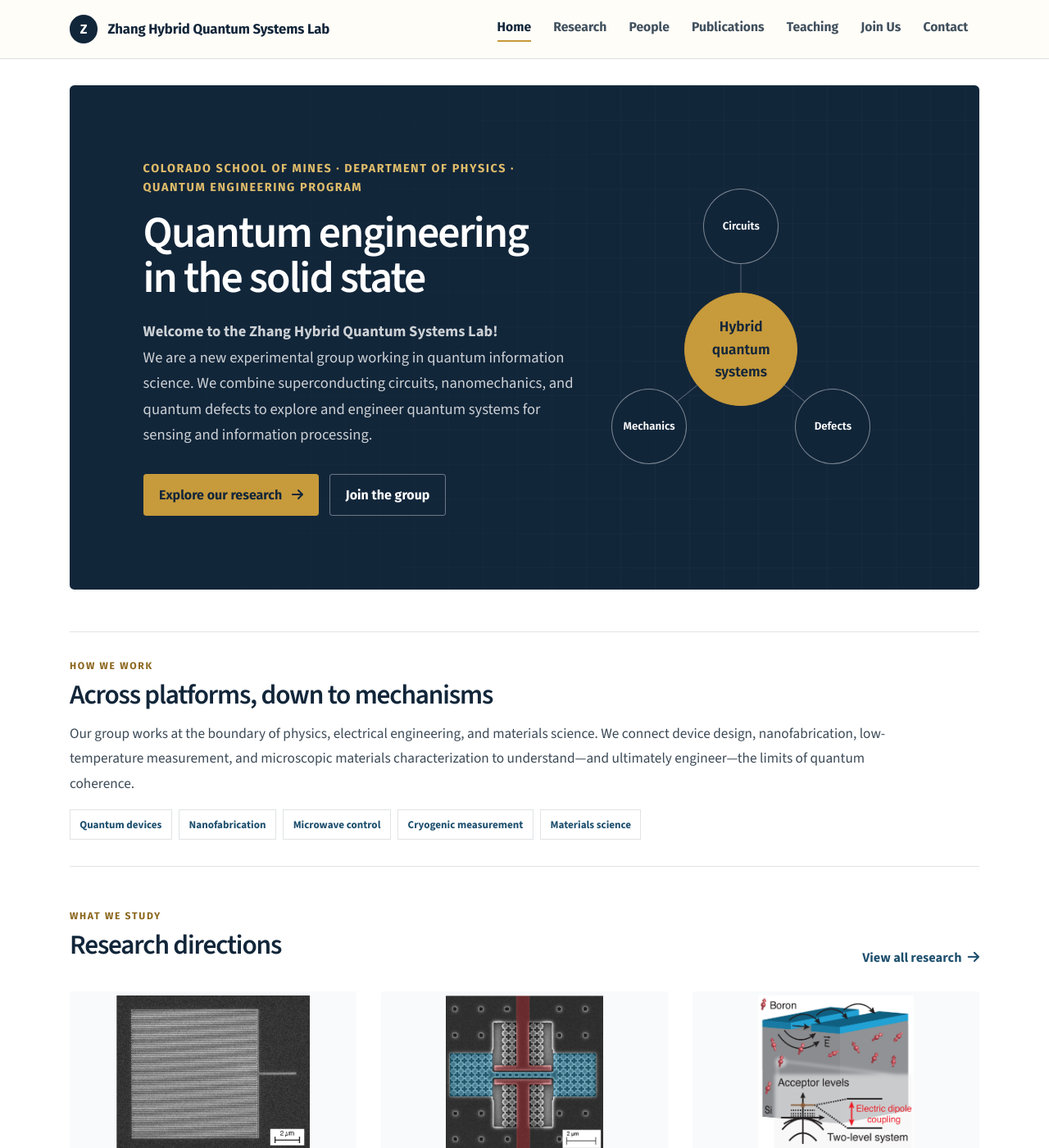
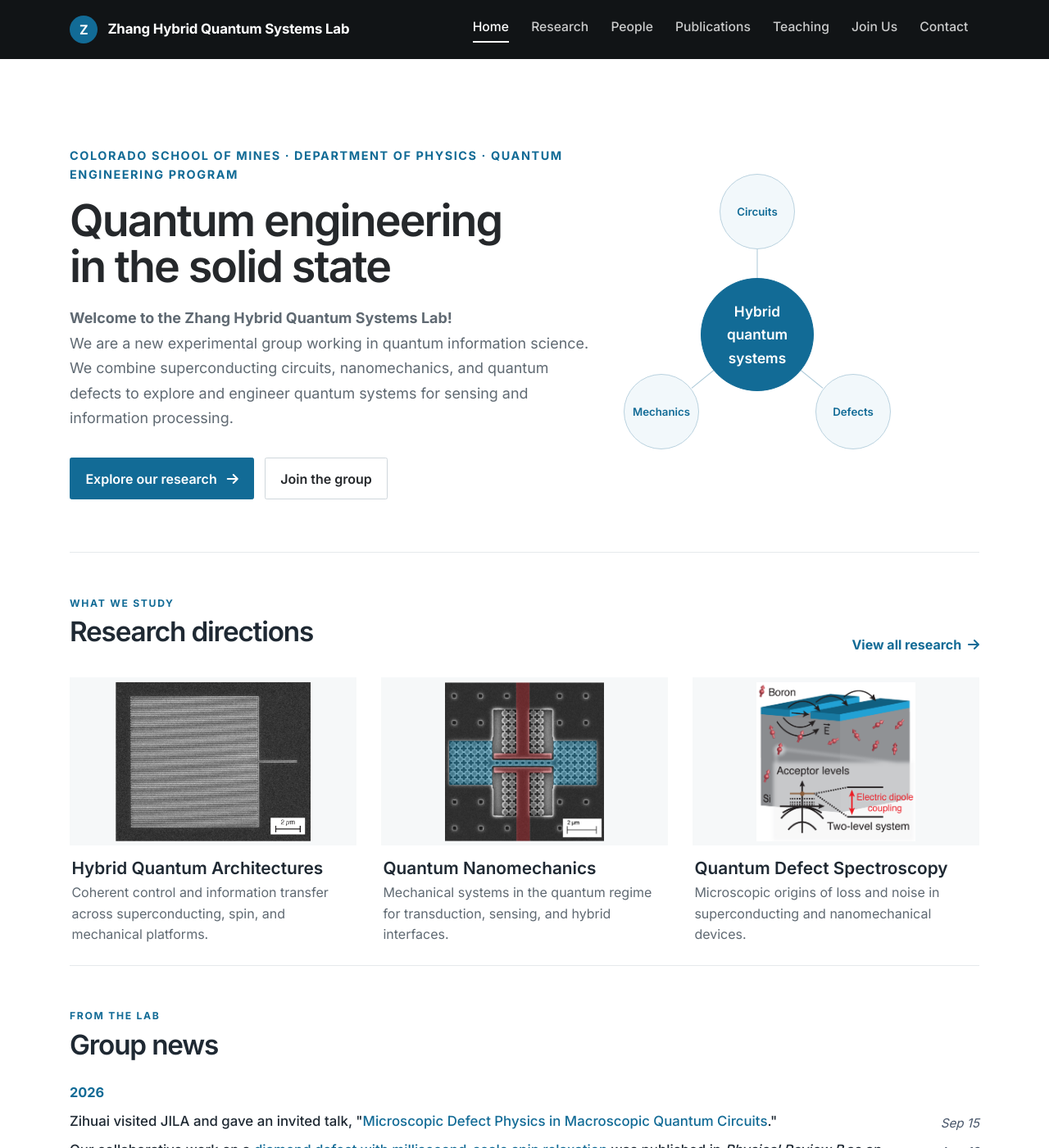
Before and after one commit to zihuaiz/zihuaiz.github.io, a Jekyll site: the page built from index.html, in a window 1280 px wide and 1400 px high. Shown: the whole window at 82% size. Built offline with Jekyll 4.4.1, drawn with Linux system fonts in a browser that asks for light colours; nearby versions of some CDN libraries; a style sheet for code colours, icons or effects is not loaded.

Commit message:
Refresh site styling and add prior research figures

```diff
--- a/_layouts/default.html
+++ b/_layouts/default.html
@@ -26,9 +26,9 @@
     <link rel="stylesheet" href="https://cdnjs.cloudflare.com/ajax/libs/academicons/1.9.1/css/academicons.min.css" integrity="sha512-b1ASx0WHgVFL5ZQhTgiPWX+68KjS38Jk87jg7pe+qC7q9YkEtFq0z7xCglv7qGIs/68d3mAp+StfC8WKC5SSAg==" crossorigin="anonymous" />
     <link rel="preconnect" href="https://fonts.googleapis.com">
     <link rel="preconnect" href="https://fonts.gstatic.com" crossorigin>
-    <link href="https://fonts.googleapis.com/css2?family=Fira+Sans:ital,wght@0,400;0,500;0,600;0,700;1,400&family=Source+Code+Pro:wght@400;600&family=Source+Sans+3:ital,wght@0,400;0,500;0,600;0,700;1,400;1,600&display=swap" rel="stylesheet">
+    <link href="https://fonts.googleapis.com/css2?family=Inter:wght@400;500;600;700&family=Source+Code+Pro:wght@400;600&display=swap" rel="stylesheet">
     <link rel="stylesheet" href="https://cdn.jsdelivr.net/npm/katex@0.16.11/dist/katex.min.css" integrity="sha384-nB0miv6/jRmo5UMMR1wu3Gz6NLsoTkbqJghGIsx//Rlm+ZU03BU6SQNC66uf4l5+" crossorigin="anonymous">
-    <link rel="stylesheet" href="{{ '/assets/css/global.css' | relative_url }}?v=20260919-research-page">
+    <link rel="stylesheet" href="{{ '/assets/css/global.css' | relative_url }}?v=20260919-clean-refresh">
 </head>
 <body class="bg-light" {{ page.body_attr }}>
     {% include navbar.html %}
--- a/assets/css/global.css
+++ b/assets/css/global.css
@@ -387,7 +387,7 @@ body {
 .reading-note-label,
 .reading-type {
   color: var(--lab-gold-text);
-  font-family: "Fira Sans", sans-serif;
+  font-family: "Inter", sans-serif;
   font-size: 0.76rem;
   font-weight: 700;
   letter-spacing: 0.09em;
@@ -410,7 +410,7 @@ body {
   padding: 0.45rem 0.75rem;
   border: 1px solid var(--lab-line);
   color: var(--lab-blue);
-  font-family: "Fira Sans", sans-serif;
+  font-family: "Inter", sans-serif;
   font-size: 0.88rem;
   font-weight: 600;
 }
@@ -435,7 +435,7 @@ body {
 
 .resource-area {
   color: var(--lab-navy);
-  font-family: "Source Sans 3", sans-serif;
+  font-family: "Inter", sans-serif;
   font-size: 1.55rem;
   font-weight: 600;
   letter-spacing: -0.025em;
@@ -455,7 +455,7 @@ body {
 
 .reading-entry h2 {
   margin: 0.35rem 0 0.35rem;
-  font-family: "Fira Sans", sans-serif;
+  font-family: "Inter", sans-serif;
   font-size: clamp(1.2rem, 2vw, 1.45rem);
   font-weight: 600;
   line-height: 1.35;
@@ -529,25 +529,25 @@ body {
 
 /* Group-site redesign */
 :root {
-  --lab-navy: #12263a;
-  --lab-blue: #1d4f6e;
-  --lab-teal: #2c7a7b;
-  --lab-gold: #c79a3b;
-  --lab-gold-text: #8b661d;
-  --lab-ink: #17212b;
-  --lab-muted: #5d6975;
+  --lab-navy: #1f2933;
+  --lab-blue: #126b96;
+  --lab-teal: #126b96;
+  --lab-gold: #1681b5;
+  --lab-gold-text: #126b96;
+  --lab-ink: #25282b;
+  --lab-muted: #5f6972;
   --lab-paper: #ffffff;
   --lab-white: #ffffff;
-  --lab-line: rgba(18, 38, 58, 0.13);
+  --lab-line: #e5e9ec;
 }
 
 body {
   color: var(--lab-ink);
   background: var(--lab-paper);
   background-color: #ffffff !important;
-  font-family: "Source Sans 3", sans-serif;
-  font-size: 1.02rem;
-  line-height: 1.6;
+  font-family: "Inter", sans-serif;
+  font-size: 1rem;
+  line-height: 1.65;
   padding-top: 5.5rem;
 }
 
@@ -565,8 +565,8 @@ a:hover {
 
 .navbar {
   min-height: 4.5rem;
-  background: rgba(255, 253, 248, 0.96) !important;
-  border-bottom: 1px solid var(--lab-line);
+  background: #111416 !important;
+  border-bottom: 0;
   box-shadow: none !important;
 }
 
@@ -574,7 +574,7 @@ a:hover {
   display: inline-flex;
   align-items: center;
   gap: 0.75rem;
-  color: var(--lab-navy) !important;
+  color: #ffffff !important;
   white-space: normal;
 }
 
@@ -585,32 +585,32 @@ a:hover {
   height: 2.15rem;
   flex: 0 0 2.15rem;
   border-radius: 50%;
-  background: var(--lab-navy);
+  background: var(--lab-blue);
   color: var(--lab-white);
-  font-family: "Fira Sans", sans-serif;
+  font-family: "Inter", sans-serif;
   font-size: 1rem;
   font-weight: 700;
 }
 
 .brand-name {
-  font-family: "Fira Sans", sans-serif;
+  font-family: "Inter", sans-serif;
   font-size: 1.05rem;
   font-weight: 700;
   letter-spacing: -0.01em;
 }
 
 .navbar-light .navbar-nav .nav-link {
-  color: #40505e;
-  font-family: "Fira Sans", sans-serif;
+  color: rgba(255,255,255,.78);
+  font-family: "Inter", sans-serif;
   font-size: 0.98rem;
-  font-weight: 700;
+  font-weight: 500;
   padding-right: 0.85rem;
   padding-left: 0.85rem;
 }
 
 .navbar-light .navbar-nav .active > .nav-link,
 .navbar-light .navbar-nav .nav-link:hover {
-  color: var(--lab-navy);
+  color: #ffffff;
 }
 
 .navbar-light .navbar-nav .active > .nav-link::after {
@@ -619,27 +619,30 @@ a:hover {
   width: 100%;
   height: 2px;
   margin-top: 0.2rem;
-  background: var(--lab-gold);
+  background: #ffffff;
+}
+
+.navbar-light .navbar-toggler {
+  border-color: rgba(255,255,255,.35);
+  color: rgba(255,255,255,.9);
 }
 
 .lab-hero {
   position: relative;
   overflow: hidden;
-  margin-top: 1rem;
-  padding: clamp(3rem, 7vw, 6.5rem);
-  border-radius: 0.35rem;
-  background: var(--lab-navy);
-  color: var(--lab-white);
+  margin-top: 0;
+  padding: clamp(3.25rem, 7vw, 6.25rem) 0 clamp(2.75rem, 5vw, 4.5rem);
+  border-bottom: 1px solid var(--lab-line);
+  border-radius: 0;
+  background: #ffffff;
+  color: var(--lab-ink);
 }
 
 .lab-hero::before {
   content: "";
   position: absolute;
   inset: 0;
-  opacity: 0.18;
-  background-image: linear-gradient(rgba(255,255,255,.12) 1px, transparent 1px), linear-gradient(90deg, rgba(255,255,255,.12) 1px, transparent 1px);
-  background-size: 42px 42px;
-  mask-image: linear-gradient(to right, transparent 0%, #000 65%);
+  display: none;
 }
 
 .lab-hero .row {
@@ -650,7 +653,7 @@ a:hover {
 .lab-kicker,
 .section-eyebrow {
   color: var(--lab-gold-text);
-  font-family: "Fira Sans", sans-serif;
+  font-family: "Inter", sans-serif;
   font-size: 0.76rem;
   font-weight: 700;
   letter-spacing: 0.14em;
@@ -664,14 +667,14 @@ a:hover {
 
 .lab-hero .lab-kicker,
 .growing-team .section-eyebrow {
-  color: #e0bd6a;
+  color: var(--lab-blue);
 }
 
 .lab-hero h1 {
   max-width: 760px;
   margin: 1rem 0 1.35rem;
-  color: #fff;
-  font-family: "Source Sans 3", sans-serif;
+  color: var(--lab-ink);
+  font-family: "Inter", sans-serif;
   font-size: clamp(2.2rem, 4.2vw, 3.75rem);
   font-weight: 600;
   letter-spacing: -0.035em;
@@ -684,8 +687,8 @@ a:hover {
 
 .lab-hero-lead {
   max-width: 680px;
-  color: rgba(255,255,255,.79);
-  font-size: 1.16rem;
+  color: var(--lab-muted);
+  font-size: 1.12rem;
   line-height: 1.7;
 }
 
@@ -698,32 +701,32 @@ a:hover {
 
 .btn-lab-primary,
 .btn-lab-secondary {
-  border-radius: 0.2rem;
-  font-family: "Fira Sans", sans-serif;
+  border-radius: 0.15rem;
+  font-family: "Inter", sans-serif;
   padding: 0.8rem 1.15rem;
-  font-weight: 700;
+  font-weight: 600;
 }
 
 .btn-lab-primary {
-  border-color: var(--lab-gold);
-  background: var(--lab-gold);
-  color: var(--lab-navy);
+  border-color: var(--lab-blue);
+  background: var(--lab-blue);
+  color: #ffffff;
 }
 
 .btn-lab-primary:hover {
-  border-color: #deb760;
-  background: #deb760;
-  color: var(--lab-navy);
+  border-color: #0d587d;
+  background: #0d587d;
+  color: #ffffff;
 }
 
 .btn-lab-secondary {
-  border-color: rgba(255,255,255,.38);
-  color: #fff;
+  border-color: #cfd7dc;
+  color: var(--lab-ink);
 }
 
 .btn-lab-secondary:hover {
-  border-color: #fff;
-  color: #fff;
+  border-color: var(--lab-blue);
+  color: var(--lab-blue);
 }
 
 .lab-system-map {
@@ -756,7 +759,7 @@ a:hover {
   left: 50%;
   z-index: 1;
   height: 1px;
-  background: rgba(255,255,255,.28);
+  background: #a9c7d7;
   transform-origin: left center;
 }
 
@@ -771,11 +774,11 @@ a:hover {
   place-items: center;
   width: 92px;
   height: 92px;
-  border: 1px solid rgba(255,255,255,.45);
+  border: 1px solid #bad2df;
   border-radius: 50%;
-  background: rgba(18,38,58,.86);
-  color: #fff;
-  font-family: "Fira Sans", sans-serif;
+  background: #f2f8fb;
+  color: var(--lab-blue);
+  font-family: "Inter", sans-serif;
   font-size: 0.83rem;
   font-weight: 600;
   text-align: center;
@@ -787,9 +790,9 @@ a:hover {
   z-index: 3;
   width: 138px;
   height: 138px;
-  border-color: var(--lab-gold);
-  background: var(--lab-gold);
-  color: var(--lab-navy);
+  border-color: var(--lab-blue);
+  background: var(--lab-blue);
+  color: #ffffff;
   font-size: 1.08rem;
   transform: translate(-50%, -50%);
 }
@@ -818,7 +821,7 @@ a:hover {
 .people-page h2 {
   margin-top: 0.35rem;
   color: var(--lab-navy);
-  font-family: "Source Sans 3", sans-serif;
+  font-family: "Inter", sans-serif;
   font-weight: 600;
   letter-spacing: -0.035em;
 }
@@ -853,8 +856,8 @@ a:hover {
   height: 205px;
   object-fit: contain;
   padding: 0.35rem;
-  background: #f8fafb;
-  border-bottom: 3px solid var(--lab-gold);
+  background: #f6f8f9;
+  border-bottom: 0;
 }
 
 .research-preview-content {
@@ -865,7 +868,7 @@ a:hover {
   min-height: 0;
   margin: 0 0 0.25rem;
   color: var(--lab-navy);
-  font-family: "Fira Sans", sans-serif;
+  font-family: "Inter", sans-serif;
   font-size: 1.3rem;
   font-weight: 600;
 }
@@ -984,13 +987,13 @@ a:hover {
 }
 
 .research-direction-card {
-  border-left: 4px solid var(--lab-gold);
+  border-left: 0;
 }
 
 .research-direction-title,
 .publication-title {
   color: var(--lab-navy) !important;
-  font-family: "Fira Sans", sans-serif;
+  font-family: "Inter", sans-serif;
 }
 
 .publication-year-label {
@@ -1035,7 +1038,7 @@ a:hover {
 .page-intro h1 {
   margin: 0.55rem 0 1rem;
   color: var(--lab-navy);
-  font-family: "Source Sans 3", sans-serif;
+  font-family: "Inter", sans-serif;
   font-size: clamp(2rem, 3.5vw, 3.15rem);
   font-weight: 600;
   letter-spacing: -0.035em;
@@ -1074,7 +1077,7 @@ a:hover {
 .people-card h3 {
   margin-bottom: 0.3rem;
   color: var(--lab-navy);
-  font-family: "Source Sans 3", sans-serif;
+  font-family: "Inter", sans-serif;
   font-size: 2.15rem;
   font-weight: 600;
 }
@@ -1114,7 +1117,7 @@ a:hover {
 .growing-team h2 {
   margin: 0.45rem 0 0.8rem;
   color: #fff;
-  font-family: "Source Sans 3", sans-serif;
+  font-family: "Inter", sans-serif;
   font-size: clamp(2rem, 4vw, 3rem);
   font-weight: 600;
   letter-spacing: -0.035em;
@@ -1164,7 +1167,7 @@ a:hover {
 .opportunities-page h2 {
   margin-top: 0.45rem;
   color: var(--lab-navy);
-  font-family: "Fira Sans", sans-serif;
+  font-family: "Inter", sans-serif;
   font-size: 1.65rem;
   font-weight: 600;
 }
@@ -1190,7 +1193,7 @@ a:hover {
 
 .research-group-title {
   color: var(--lab-navy);
-  font-family: "Fira Sans", sans-serif;
+  font-family: "Inter", sans-serif;
 }
 
 .research-section {
@@ -1210,7 +1213,7 @@ a:hover {
 .research-section-heading h2 {
   margin: 0.2rem 0 0;
   color: var(--lab-navy);
-  font-family: "Fira Sans", sans-serif;
+  font-family: "Inter", sans-serif;
   font-size: clamp(1.8rem, 3.5vw, 2.45rem);
   font-weight: 600;
 }
@@ -1238,16 +1241,18 @@ a:hover {
   margin-top: 1rem;
   padding-top: 0.85rem;
   border-top: 1px solid var(--lab-line);
-  font-size: 0.94rem;
-  line-height: 1.55;
+  font-size: 0.88rem;
+  line-height: 1.6;
 }
 
 .direction-publications h3 {
   margin: 0 0 0.65rem;
   color: var(--lab-navy);
-  font-family: "Fira Sans", sans-serif;
-  font-size: 0.95rem;
-  font-weight: 600;
+  font-family: "Inter", sans-serif;
+  font-size: 0.78rem;
+  font-weight: 600;
+  letter-spacing: 0.045em;
+  text-transform: uppercase;
 }
 
 .direction-publications p {
@@ -1260,13 +1265,16 @@ a:hover {
 }
 
 .direction-publications a {
-  color: var(--lab-teal);
-  font-weight: 500;
+  color: inherit;
+  font-weight: 400;
+  text-decoration: underline;
+  text-decoration-color: #b9c2c8;
+  text-underline-offset: 0.14em;
 }
 
 .direction-publications a:hover {
-  color: var(--lab-navy);
-  text-decoration: underline;
+  color: var(--lab-blue);
+  text-decoration-color: var(--lab-blue);
 }
 
 .past-research-summary {
@@ -1277,7 +1285,7 @@ a:hover {
 .past-research-summary h3,
 .representative-work h3 {
   color: var(--lab-navy);
-  font-family: "Fira Sans", sans-serif;
+  font-family: "Inter", sans-serif;
   font-size: 1.4rem;
   font-weight: 600;
 }
@@ -1293,37 +1301,71 @@ a:hover {
   margin-bottom: 1.75rem;
 }
 
-.research-image-placeholder {
-  display: flex;
-  min-height: 190px;
-  flex-direction: column;
-  align-items: center;
-  justify-content: center;
-  gap: 0.45rem;
-  border: 1px dashed #9daab5;
-  border-radius: 0.25rem;
-  background: linear-gradient(135deg, rgba(0, 65, 101, 0.035), rgba(207, 184, 124, 0.12));
-  color: var(--lab-navy);
-  text-align: center;
-}
-
-.research-image-placeholder i {
-  margin-bottom: 0.25rem;
-  color: var(--lab-teal);
-  font-size: 1.65rem;
-}
-
-.research-image-placeholder span {
-  font-family: "Fira Sans", sans-serif;
-  font-weight: 600;
-}
-
-.research-image-placeholder small {
+.research-figure {
+  height: 100%;
+  margin: 0;
+}
+
+.research-figure-crop {
+  position: relative;
+  overflow: hidden;
+  background: #fff;
+}
+
+.research-figure-microscopy .research-figure-crop { aspect-ratio: 808 / 548; }
+.research-figure-surface .research-figure-crop { aspect-ratio: 1586 / 1231; }
+.research-figure-entanglement .research-figure-crop { aspect-ratio: 984 / 966; }
+
+.research-figure img {
+  display: block;
+  width: 100%;
+  height: auto;
+}
+
+.research-figure-microscopy img {
+  width: 100%;
+}
+
+.figure-mask {
+  position: absolute;
+  z-index: 1;
+  display: block;
+  background: #fff;
+}
+
+.research-figure-microscopy .figure-mask-a {
+  top: 0;
+  left: 0;
+  width: 5%;
+  height: 9%;
+}
+
+.research-figure-surface .figure-mask-b {
+  top: 0;
+  left: 0;
+  width: 8%;
+  height: 7%;
+}
+
+.research-figure-surface .figure-mask-c {
+  top: 36%;
+  left: 0;
+  width: 8%;
+  height: 7%;
+}
+
+.research-figure-entanglement .figure-mask-c {
+  top: 4%;
+  left: 0;
+  width: 8%;
+  height: 9%;
+}
+
+.research-figure figcaption {
+  margin-top: 0.65rem;
   color: var(--lab-muted);
-  font-family: "Source Code Pro", monospace;
-  font-size: 0.72rem;
-  letter-spacing: 0.06em;
-  text-transform: uppercase;
+  font-size: 0.84rem;
+  line-height: 1.4;
 }
 
 .representative-work {
@@ -1353,7 +1395,7 @@ a:hover {
   flex-direction: column;
   padding: 1.25rem 1.35rem;
   border: 1px solid var(--lab-line);
-  border-left: 3px solid var(--lab-gold);
+  border-left: 1px solid var(--lab-line);
   border-radius: 0.2rem;
   background: var(--lab-white);
   color: inherit;
@@ -1363,13 +1405,14 @@ a:hover {
 .research-publication-card:hover {
   color: inherit;
   text-decoration: none;
-  transform: translateY(-2px);
-  box-shadow: 0 0.45rem 1.25rem rgba(19, 47, 65, 0.1);
+  border-color: #cbd3d8;
+  transform: none;
+  box-shadow: none;
 }
 
 .research-publication-card strong {
   color: var(--lab-navy);
-  font-family: "Fira Sans", sans-serif;
+  font-family: "Inter", sans-serif;
   font-size: 1.05rem;
   line-height: 1.35;
 }
@@ -1430,7 +1473,7 @@ a:hover {
 .teaching-page .course-card h2 {
   margin: 0.45rem 0 0.8rem;
   color: var(--lab-navy);
-  font-family: "Fira Sans", sans-serif;
+  font-family: "Inter", sans-serif;
   font-size: clamp(1.5rem, 3vw, 2rem);
   font-weight: 600;
 }
@@ -1484,7 +1527,7 @@ a:hover {
 .contact-visit-band h2 {
   margin: 0.45rem 0 0.75rem;
   color: var(--lab-navy);
-  font-family: "Source Sans 3", sans-serif;
+  font-family: "Inter", sans-serif;
   font-size: clamp(1.7rem, 3vw, 2.2rem);
   font-weight: 600;
   letter-spacing: -0.025em;
--- a/index.html
+++ b/index.html
@@ -33,17 +33,6 @@ container_class: container-xl
         </div>
       </div>
     </div>
-  </div>
-</section>
-
-<section class="lab-principles home-section">
-  <div class="section-eyebrow">How we work</div>
-  <h2>Across platforms, down to mechanisms</h2>
-  <p>
-    Our group works at the boundary of physics, electrical engineering, and materials science. We connect device design, nanofabrication, low-temperature measurement, and microscopic materials characterization to understand—and ultimately engineer—the limits of quantum coherence.
-  </p>
-  <div class="method-list">
-    <span>Quantum devices</span><span>Nanofabrication</span><span>Microwave control</span><span>Cryogenic measurement</span><span>Materials science</span>
   </div>
 </section>
 
```
Also changed, not shown: research.html (+22 -15 lines), assets/images/research/nuclear-spin-entanglement.png (added), assets/images/research/siv0-microscopy.png (added), assets/images/research/surface-control.png (added).
